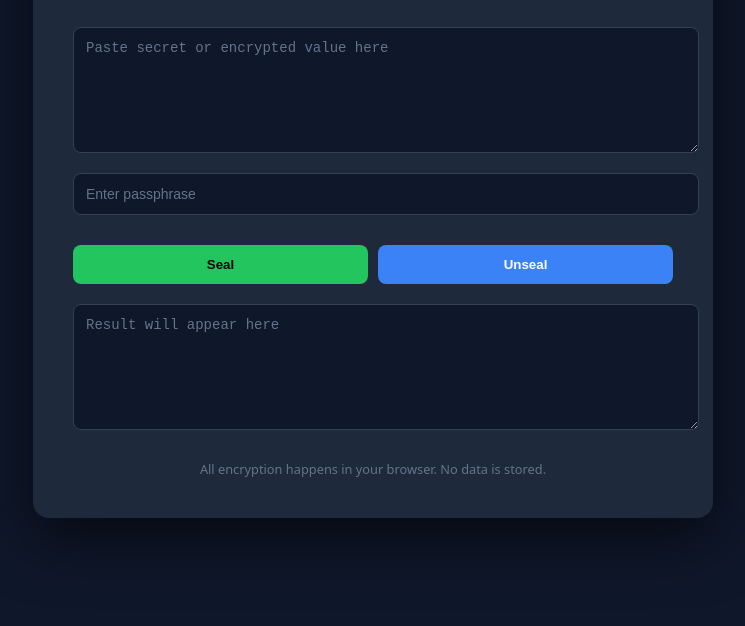
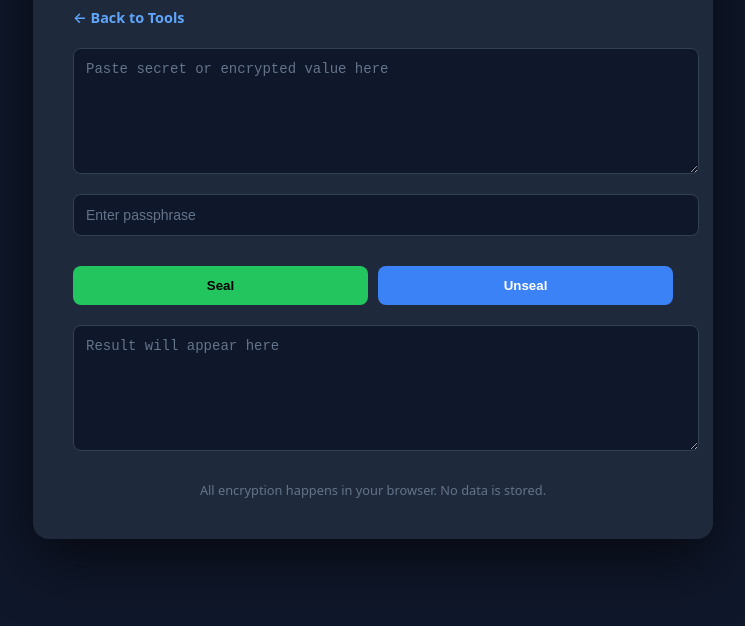
Before and after one commit to mind-mind/devops-tools, a website: page sealer/index.html in a window 1280 px wide. Shown: the part 254-880 px from the top of the page, without its empty margins (267-1012 px from the left). Drawn offline with Linux system fonts and the light colour scheme.

Commit message:
update code

```diff
--- a/sealer/index.html
+++ b/sealer/index.html
@@ -89,6 +89,20 @@
       text-align: center;
       margin-top: 10px;
     }
+    .top-nav {
+      margin-bottom: 20px;
+    }
+
+    .top-nav a {
+      color: #60a5fa;
+      text-decoration: none;
+      font-size: 0.9rem;
+      transition: 0.2s ease;
+    }
+
+    .top-nav a:hover {
+      color: #93c5fd;
+    }
   </style>
 </head>
 
@@ -97,6 +111,9 @@
   <div class="sealer-container">
     <h1>🔐 Secret Sealer</h1>
     <p>Encrypt and decrypt secrets locally using AES-256 (nothing is sent to a server).</p>
+    <div class="top-nav">
+      <a href="../index.html">← Back to Tools</a>
+    </div>
 
     <textarea id="secretInput" placeholder="Paste secret or encrypted value here"></textarea>
 
```
